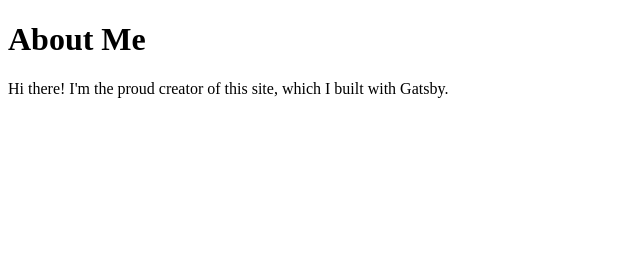
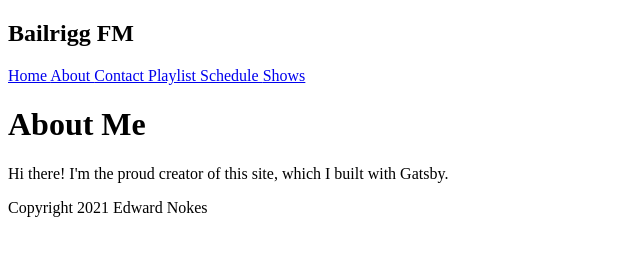
Before and after one commit to EddieIsBored/bailrigg-website, a Gatsby site: page /about in a window 1280 px wide. Shown: the whole page, without its empty margins (0-640 px from the left). Built offline with nearby package versions, Linux system fonts and the light colour scheme; Gatsby itself is replaced by a stand-in of ours.

Commit message:
Added headers and footers, fixed some indentation.

```diff
--- /dev/null
+++ b/src/components/Layout.js
@@ -0,0 +1,19 @@
+import React from 'react'
+import Navbar from './Navbar'
+
+const Layout = ({children}) => {
+    return (
+        <div className = "layout">
+            <Navbar />
+            <div className ="content">
+                { children }
+                {/* Content for Page*/}
+            </div>
+        <footer>
+            <p>Copyright 2021 Edward Nokes</p>
+        </footer>
+        </div>
+    )
+}
+
+export default Layout
--- a/src/components/Navbar.js
+++ b/src/components/Navbar.js
@@ -8,6 +8,10 @@ const Navbar = () => {
         <div className = "links">
             <Link to ="/"> Home </Link>
             <Link to ="/about"> About </Link>
+            <Link to ="/contact"> Contact </Link>
+            <Link to ="/playlist"> Playlist </Link>
+            <Link to ="/schedule"> Schedule </Link>
+            <Link to ="/shows"> Shows </Link>
         </div>
     </nav>
     )
--- a/src/pages/about.js
+++ b/src/pages/about.js
@@ -1,13 +1,16 @@
 // Step 1: Import your component
 import * as React from 'react'
+import Layout from '../components/Layout'
 
 // Step 2: Define your component
 const AboutPage = () => {
     return (
         <main>
+            <Layout>
                 <title>About Me</title>
                 <h1>About Me</h1>
                 <p>Hi there! I'm the proud creator of this site, which I built with Gatsby.</p>
+            </Layout>
         </main>
     )
 }
--- a/src/pages/index.js
+++ b/src/pages/index.js
@@ -1,17 +1,17 @@
 // Step 1: Import React
 import * as React from 'react'
 import { Link } from 'gatsby'
-import Navbar from '../components/Navbar'
+import Layout from '../components/Layout'
 
 // Step 2: Define your component
 const IndexPage = () => {
     return (
         <main>
-        <Navbar />
+            <Layout>
                 <title>Home Page</title>
                 <h1>Welcome to my Gatsby site!</h1>
-      <Link to="/about">About</Link>
                 <p>I'm making this by following the Gatsby Tutorial.</p>
+            </Layout>
     </main>
     )
 }
```
Also changed, not shown: src/pages/contact.js (+8 -5 lines), src/pages/playlist.js (+8 -6 lines), src/pages/schedule.js (+8 -5 lines), src/pages/shows.js (+8 -5 lines). Lines whose indentation alone changed are shown as unchanged.
